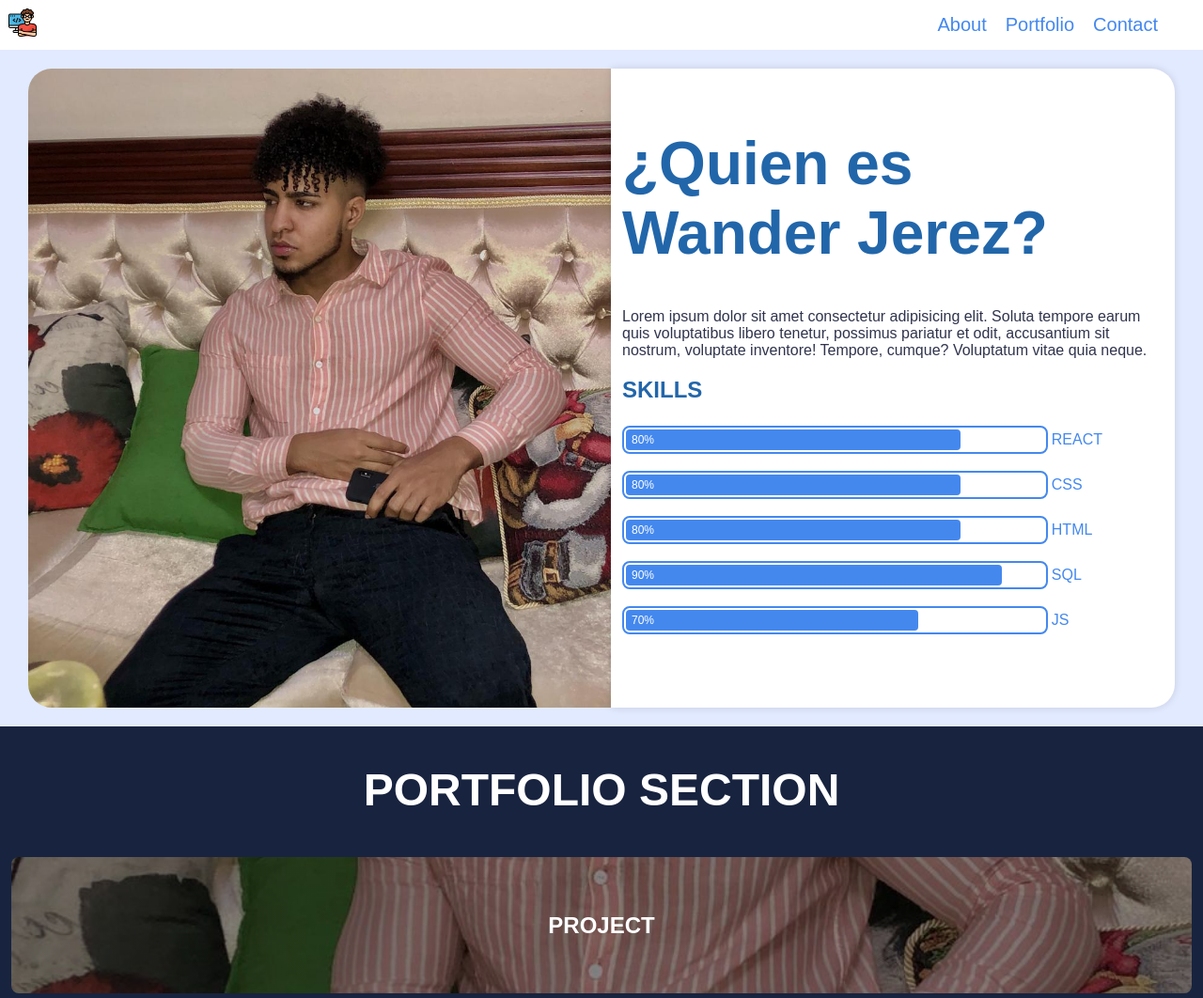
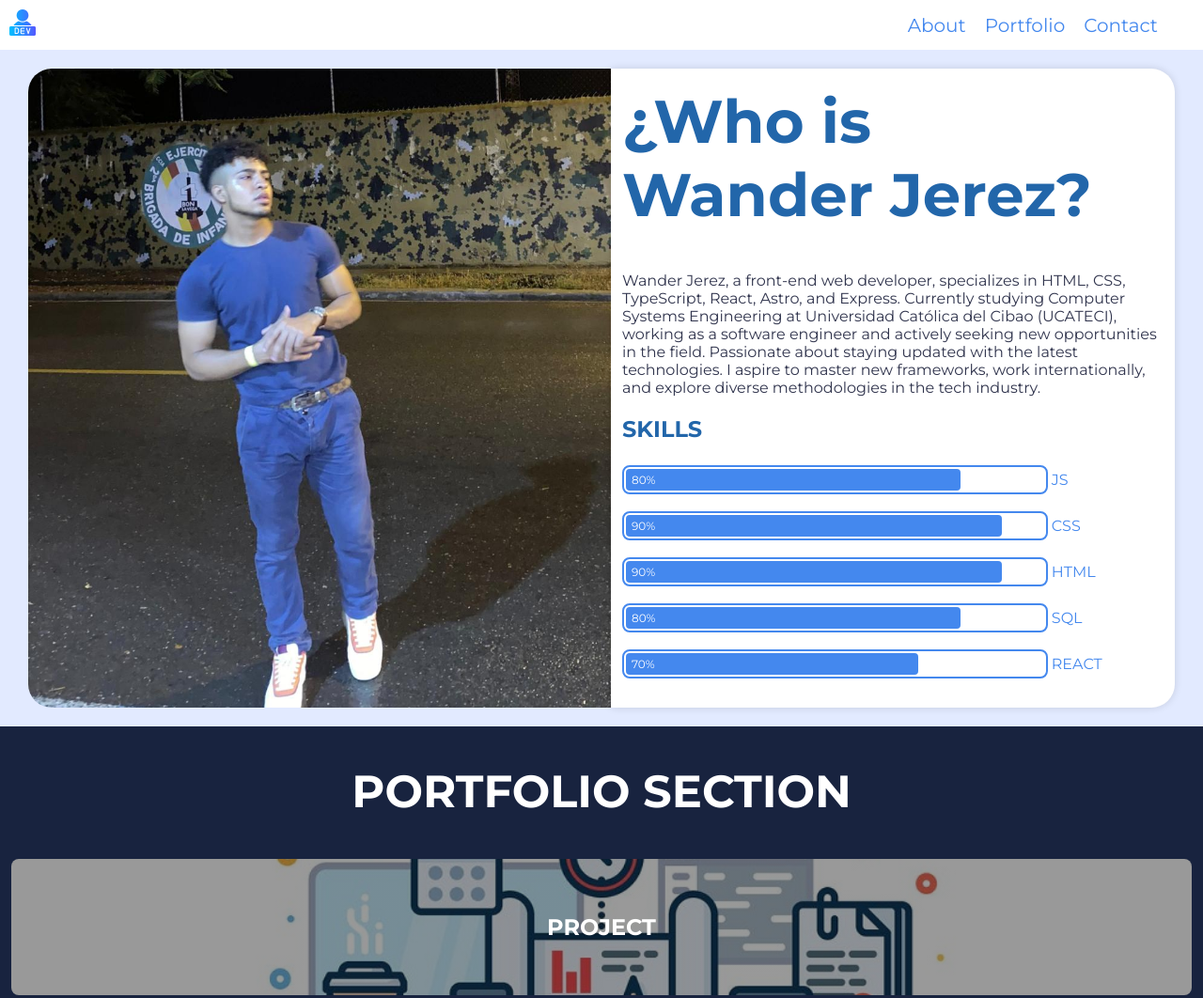
Before and after one commit to WanderJ08/Web-page-mobile-first, a plain HTML site: page index.html in a window 1280 px wide. Shown: the top 1062 px of the page at 94% size. Drawn offline with Linux system fonts and the light colour scheme.

Commit message:
style: changes on images,colors and typografhy

```diff
--- a/index.html
+++ b/index.html
@@ -5,13 +5,16 @@
     <meta name="viewport" content="width=device-width, initial-scale=1.0">
     <title>Web-page</title>
     <link rel="stylesheet" href="styles.css">
+    <link rel="preconnect" href="https://fonts.googleapis.com">
+<link rel="preconnect" href="https://fonts.gstatic.com" crossorigin>
+<link href="https://fonts.googleapis.com/css2?family=Montserrat:ital,wght@0,100..900;1,100..900&display=swap" rel="stylesheet">
 </head>
 <body>
     <header class="header">
         <input type="checkbox" id="open-menu" class="header__checkbox">
         <label for="open-menu" class="header__open-nav-button" role= "button"> = </label>
         <div class="header__logo-container">
-            <img class="header_logo" src="logo.png">
+            <img class="header_logo" src="logo2.png">
         </div>
         <nav class="header__nav">
             <ul class="header__nav-list">
@@ -25,14 +28,14 @@
     <main class="profile" id="profile">
         <div class="profile__wrapper">
             <div class="profile__img-container">
-                <img src="imageWEB.jpg" class="profile__img">
+                <img src="blueimage3.jpg" class="profile__img">
         </div>
         <div class="profile__data-container">
             <div class="profile__data">
                 <div class="profile__description">
-                    <h1>¿Quien es Wander Jerez?</h1>
+                    <h1>¿Who is Wander Jerez?</h1>
                     <p>
-                        Lorem ipsum dolor sit amet consectetur adipisicing elit. Soluta tempore earum quis voluptatibus libero tenetur, possimus pariatur et odit, accusantium sit nostrum, voluptate inventore! Tempore, cumque? Voluptatum vitae quia neque.
+                        Wander Jerez, a front-end web developer, specializes in HTML, CSS, TypeScript, React, Astro, and Express. Currently studying Computer Systems Engineering at Universidad Católica del Cibao (UCATECI), working as a software engineer and actively seeking new opportunities in the field. Passionate about staying updated with the latest technologies. I aspire to master new frameworks, work internationally, and explore diverse methodologies in the tech industry.
                     </p>
                 </div>
                 <div class="profile__skills-container">
@@ -42,23 +45,23 @@
                             <div class="load-bar">
                                 <div class="load-bar__bar bar--80">80%</div>
                             </div>
-                            <span class="profile__skill-name">REACT</span>
+                            <span class="profile__skill-name">JS</span>
                         </li>
                         <li class="profile__skill">
                             <div class="load-bar">
-                                <div class="load-bar__bar bar--80">80%</div>
+                                <div class="load-bar__bar bar--90">90%</div>
                             </div>
                             <span class="profile__skill-name">CSS</span>
                         </li>
                         <li class="profile__skill">
                             <div class="load-bar">
-                                <div class="load-bar__bar bar--80">80%</div>
+                                <div class="load-bar__bar bar--90">90%</div>
                             </div>
                             <span class="profile__skill-name">HTML</span>
                         </li>
                         <li class="profile__skill">
                             <div class="load-bar">
-                                <div class="load-bar__bar bar--90">90%</div>
+                                <div class="load-bar__bar bar--80">80%</div>
                             </div>
                             <span class="profile__skill-name">SQL</span>
                         </li>
@@ -66,7 +69,7 @@
                             <div class="load-bar">
                                 <div class="load-bar__bar bar--70">70%</div>
                             </div>
-                            <span class="profile__skill-name">JS</span>
+                            <span class="profile__skill-name">REACT</span>
                         </li>
                     </ul>
                 </div>
--- a/styles.css
+++ b/styles.css
@@ -4,7 +4,7 @@
 }
 
 body{
-    font-family: sans-serif;
+    font-family: 'montserrat';
     background-color: #e2eaff;
     color: #101532dd;
 }
@@ -15,7 +15,6 @@ body,div,ul,nav,header,footer,a,li,label {
 }
 
 /* HEADER SECTION */
-
 .header{
     background-color: #fff;
     display: flex;
@@ -63,7 +62,6 @@ body,div,ul,nav,header,footer,a,li,label {
     justify-content: space-evenly;
 }
 
-
 .header__checkbox:checked ~ .header__nav{
     display: flex;
 
@@ -88,7 +86,6 @@ body,div,ul,nav,header,footer,a,li,label {
 }
 
 /* HEADER QUERIES */
-
 @container header (min-width: 600px){
     .header__nav {
         display: block;
@@ -115,7 +112,6 @@ body,div,ul,nav,header,footer,a,li,label {
 
 
 /* PROFILE SECTION */
-
 .profile {
     container-name: profile;
     container-type: inline-size;
@@ -141,12 +137,13 @@ body,div,ul,nav,header,footer,a,li,label {
 .profile__img {
     max-width: 100%;
     width: 720px;
+
 }
 
 h1 {
     color: #26a;
+
 }
-
 
 .profile__skills-container h2 {
     color: #26a;
@@ -198,7 +195,6 @@ h1 {
 }
 
 /* PROFILE QUERIES */
-
 @container profile (min-width: 720px){
     .profile__wrapper {
         flex-direction: row;
@@ -235,18 +231,13 @@ h1 {
         height: 100%;
         object-fit: cover;
         width: 620px;
+
     }
 
 }
-
 /* PROFILE ENDS */
 
-
-
-
 /* PORTFOLIO SECTION */
-
-
 .portfolio {
     background-color: #18233f;
     color: #fff;
@@ -276,7 +267,7 @@ h1 {
 }
 
 .portfolio__project {
-    background-image: linear-gradient(#0006,#0006), url("imageWEB.jpg");
+    background-image: linear-gradient(#0006,#0006), url("project-image2.jpg");
     background-position: center;
     background-size: cover;
     display: grid;
@@ -288,10 +279,6 @@ h1 {
     opacity: 0.74;
     outline: 2px solid #fff6;
 }
-
-
-
-
 /* PORTFOLIO QUERIES */
 
 @container portfolio (min-width: 56.25rem){
@@ -300,7 +287,6 @@ h1 {
         grid-template-columns: repeat(auto-fill, minmax(420px, 1fr));
 
     }
-
 
     .portfolio__project:first-child {
         grid-column: span 2;
@@ -318,7 +304,6 @@ h1 {
 
     }
 
-
     .portfolio__project:first-child {
         grid-column: span 2;
         grid-row: span 2;
@@ -330,9 +315,6 @@ h1 {
 }
 
 /* PORTFOLIO ENDS */
-
-
-
 
 /* CONTACT SECTION */
 
@@ -347,7 +329,6 @@ h1 {
     container-type: inline-size;
 
 }
-
 
 .form__form{
     padding: 12px;
@@ -364,7 +345,6 @@ h1 {
     border: none;
     box-shadow: 2px 2px 4px #0003;
 }
-
 
 .form__input-container textarea{
     resize: none;
@@ -417,5 +397,4 @@ h1 {
         grid-area: button;
     }
 }
-
 /* CONTACT ENDS */
```
Also changed, not shown: blueimage3.jpg (added), imageWEB.jpg (deleted), logo.png (deleted), logo2.png (added), project-image2.jpg (added).
